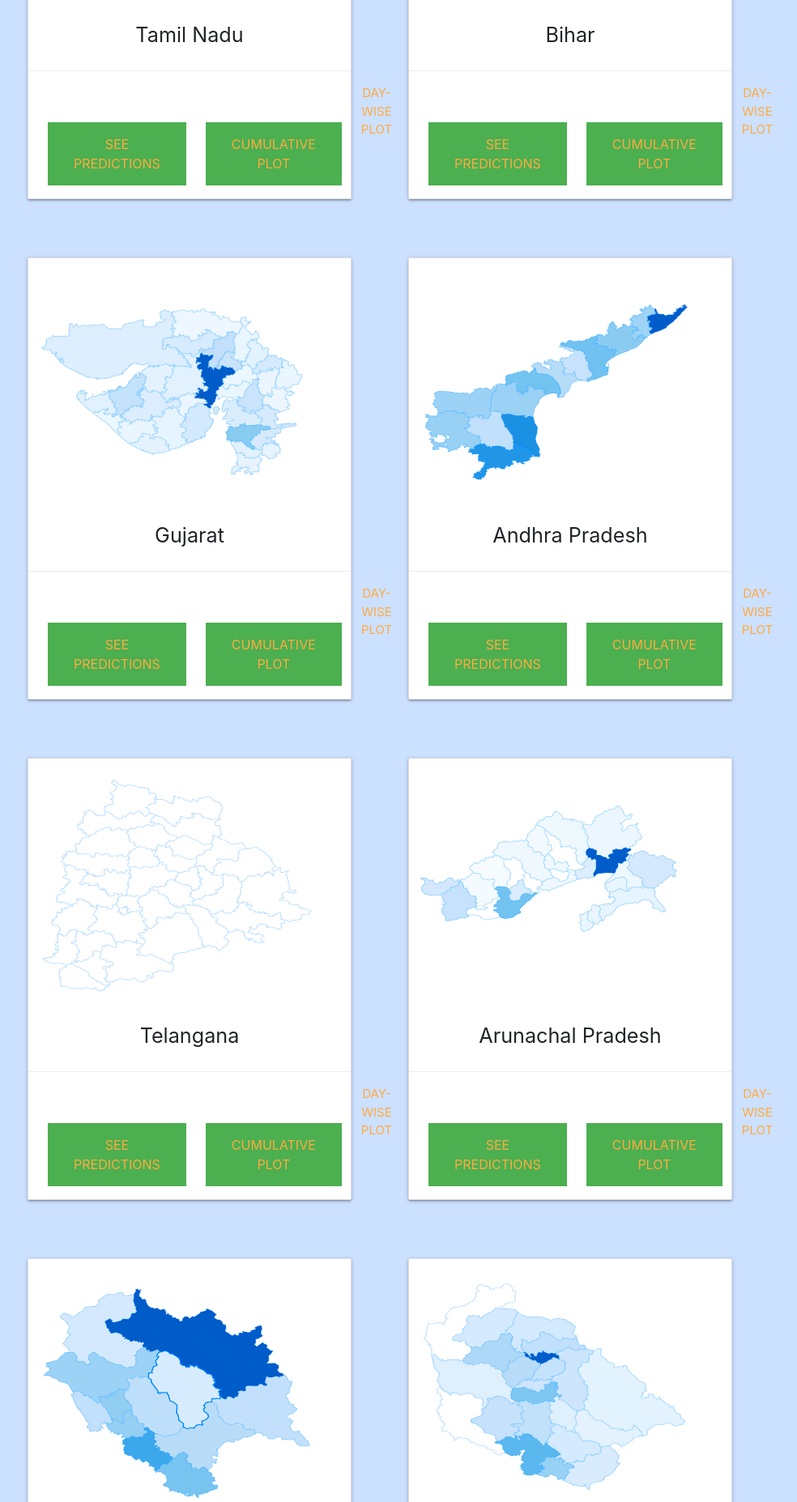
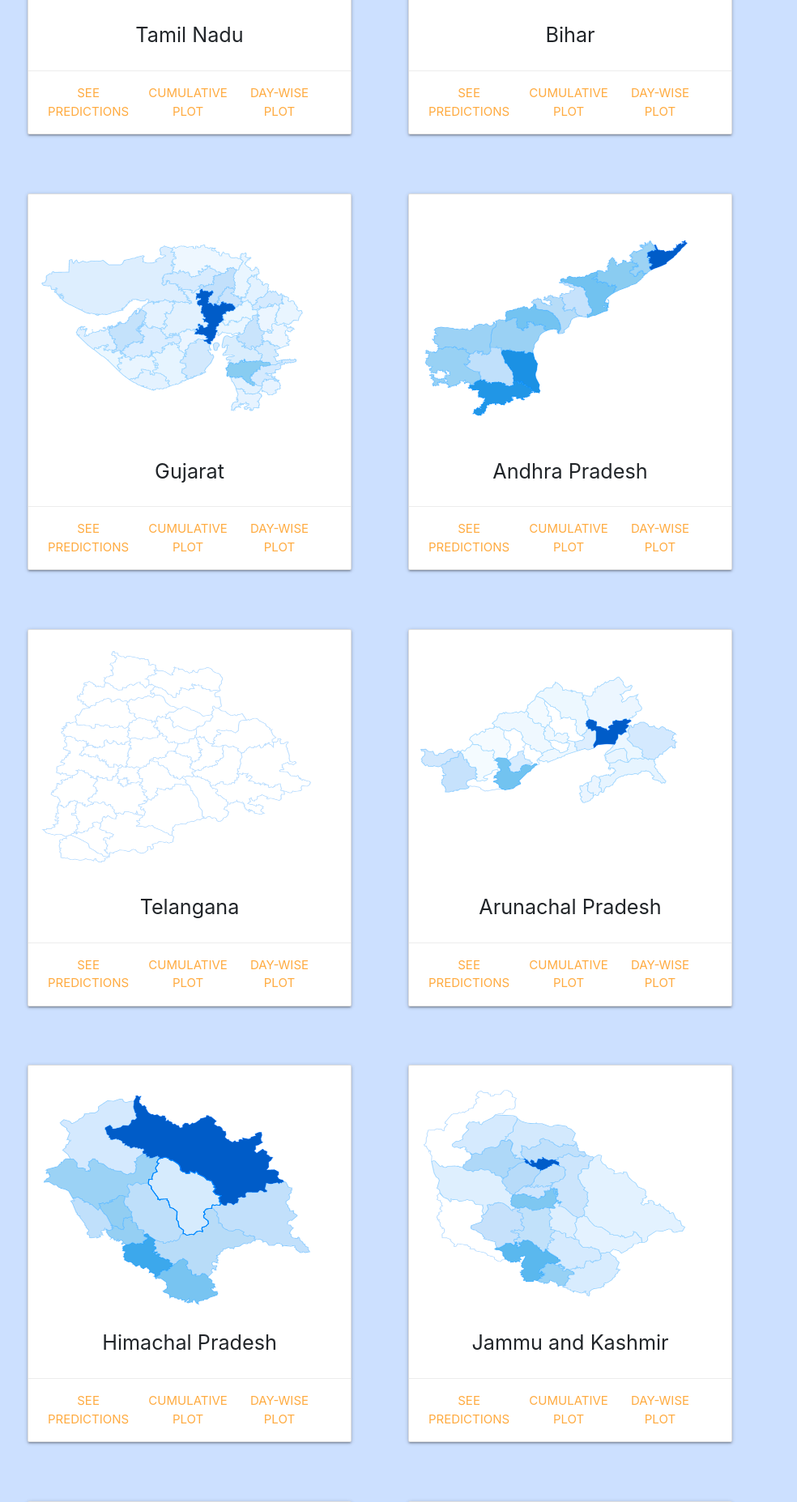
Before and after one commit to SaiVamshiK/Covid19-Future-Predictions-in-India, a Django app: page / in a window 1280 px wide. Shown: the part 527-2382 px from the top of the page at 81% size, without its empty margins (51-1035 px from the left). Run offline with Django 3.2, Linux system fonts and the light colour scheme; some libraries are stand-ins or nearby versions.

Commit message:
modified home.html and overall.html

```diff
--- a/Covid19PredictorApp/templates/Covid19PredictorApp/home.html
+++ b/Covid19PredictorApp/templates/Covid19PredictorApp/home.html
@@ -23,8 +23,8 @@
 
             <div class="card-action" style="text-align: center;">
               <div class="btn-group">
-                <a href="see_prediction/?state_name={{state.name}}" class="button">See Predictions</a>
-                <a href="cumulative/?state_name={{state.name}}" class="button">Cumulative Plot</a>
+                <a href="see_prediction/?state_name={{state.name}}" >See Predictions</a>
+                <a href="cumulative/?state_name={{state.name}}" >Cumulative Plot</a>
                 <a href="daywise/?state_name={{state.name}}">Day-wise Plot</a>
               </div>
             </div>
--- a/Covid19PredictorApp/templates/Covid19PredictorApp/overall.html
+++ b/Covid19PredictorApp/templates/Covid19PredictorApp/overall.html
@@ -19,8 +19,8 @@
 
             <div class="card-action" style="text-align: center;">
               <div class="btn-group">
-                <a href="../see_prediction/?state_name={{state.name}}" class="button">See Predictions</a>
-                <a href="../cumulative/?state_name={{state.name}}" class="button">Cumulative Plot</a>
+                <a href="../see_prediction/?state_name={{state.name}}">See Predictions</a>
+                <a href="../cumulative/?state_name={{state.name}}">Cumulative Plot</a>
                 <a href="../daywise/?state_name={{state.name}}">Day-wise Plot</a>
               </div>
             </div>
```
